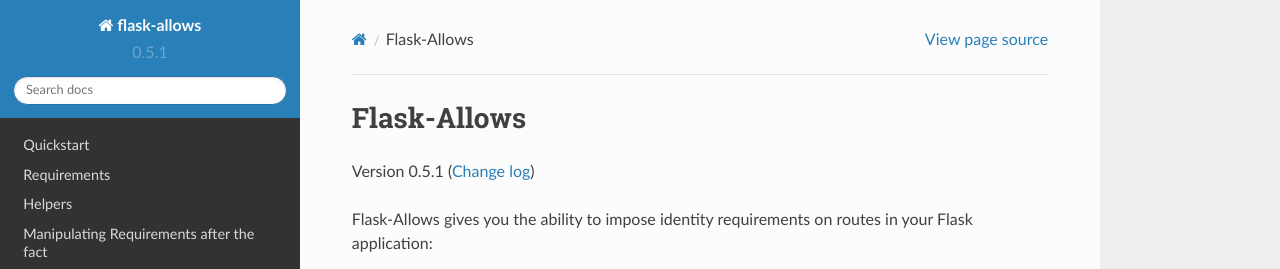
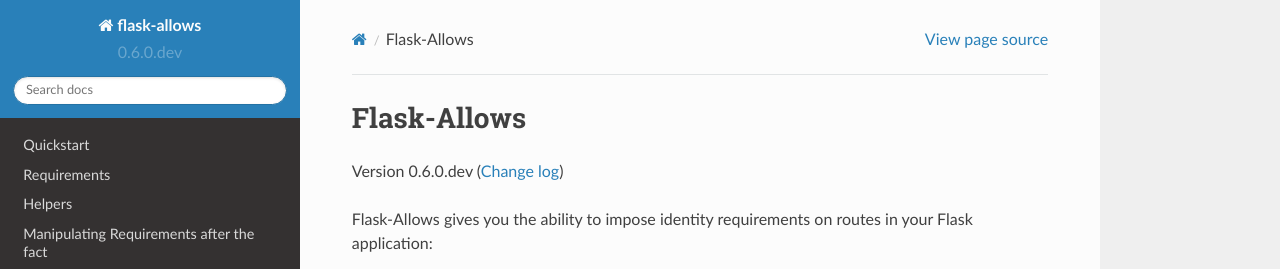
Before and after one commit to justanr/flask-allows, a Sphinx documentation site: the page built from docs/index.rst, in a window 1280 px wide and 1341 px high. Shown: the top 269 px of the window. Built offline with Sphinx 7.4.7 and the Read the Docs theme 2.0.0, drawn with Linux system fonts in a browser that asks for light colours.

Commit message:
Bump version: 0.5.1 → 0.6.0.dev

```diff
--- a/docs/conf.py
+++ b/docs/conf.py
@@ -24,9 +24,9 @@
 author = 'Alec Nikolas Reiter'
 
 # The short X.Y version
-version = '0.5.1'
+version = '0.6.0.dev'
 # The full version, including alpha/beta/rc tags
-release = '0.5.1'
+release = '0.6.0.dev'
 
 
 # -- General configuration ---------------------------------------------------
--- a/setup.py
+++ b/setup.py
@@ -10,7 +10,7 @@
 if __name__ == "__main__":
     setup(
         name="flask-allows",
-        version="0.5.1",
+        version="0.6.0.dev",
         author="Alec Nikolas Reiter",
         author_email="alecreiter@gmail.com",
         description="Impose authorization requirements on Flask routes",
--- a/src/flask_allows/__init__.py
+++ b/src/flask_allows/__init__.py
@@ -34,5 +34,5 @@
     "wants_request",
 )
 
-__version__ = "0.5.1"
+__version__ = "0.6.0.dev"
 __author__ = "Alec Nikolas Reiter"
```
Also changed, not shown: .bumpversion.cfg.
